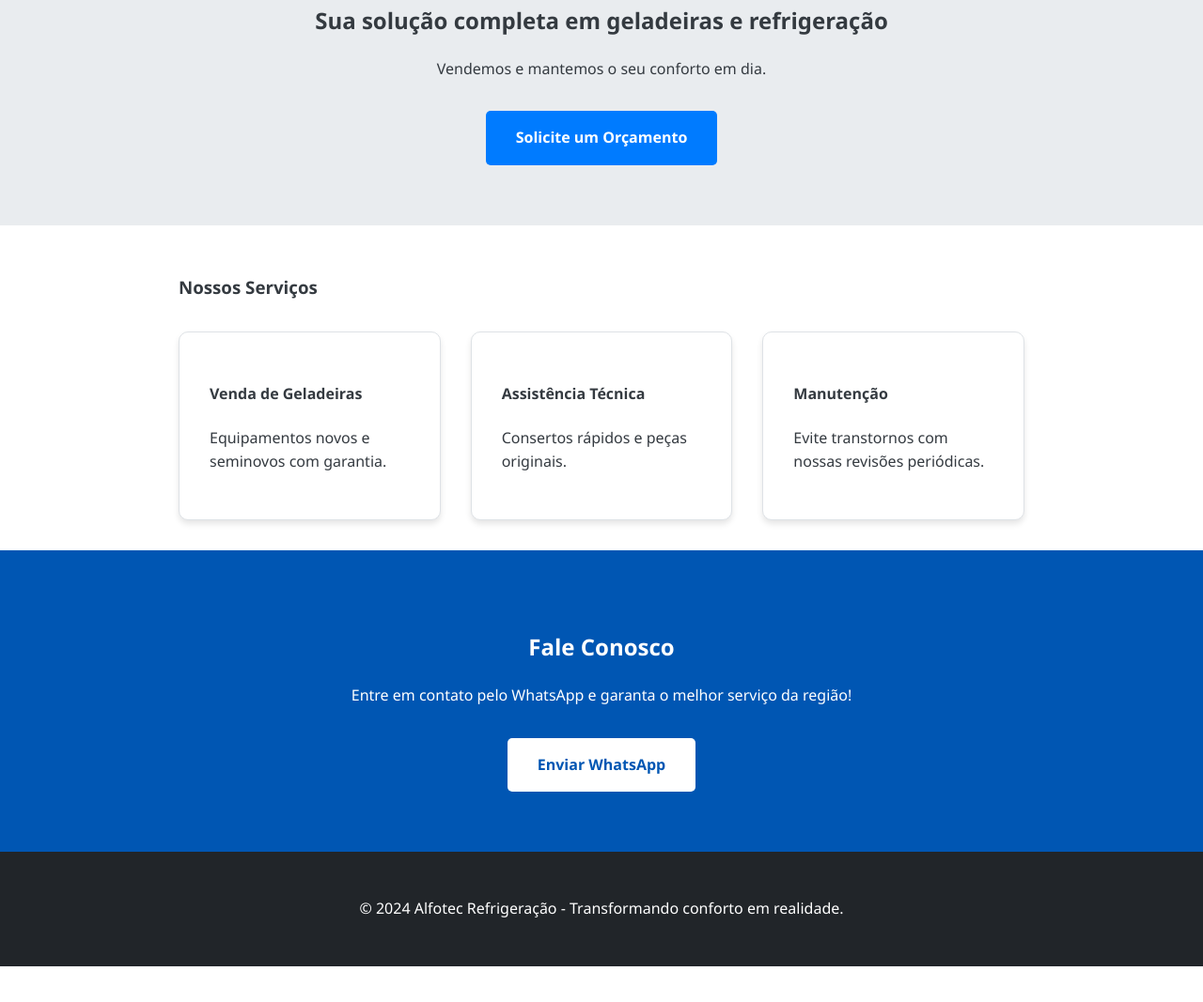
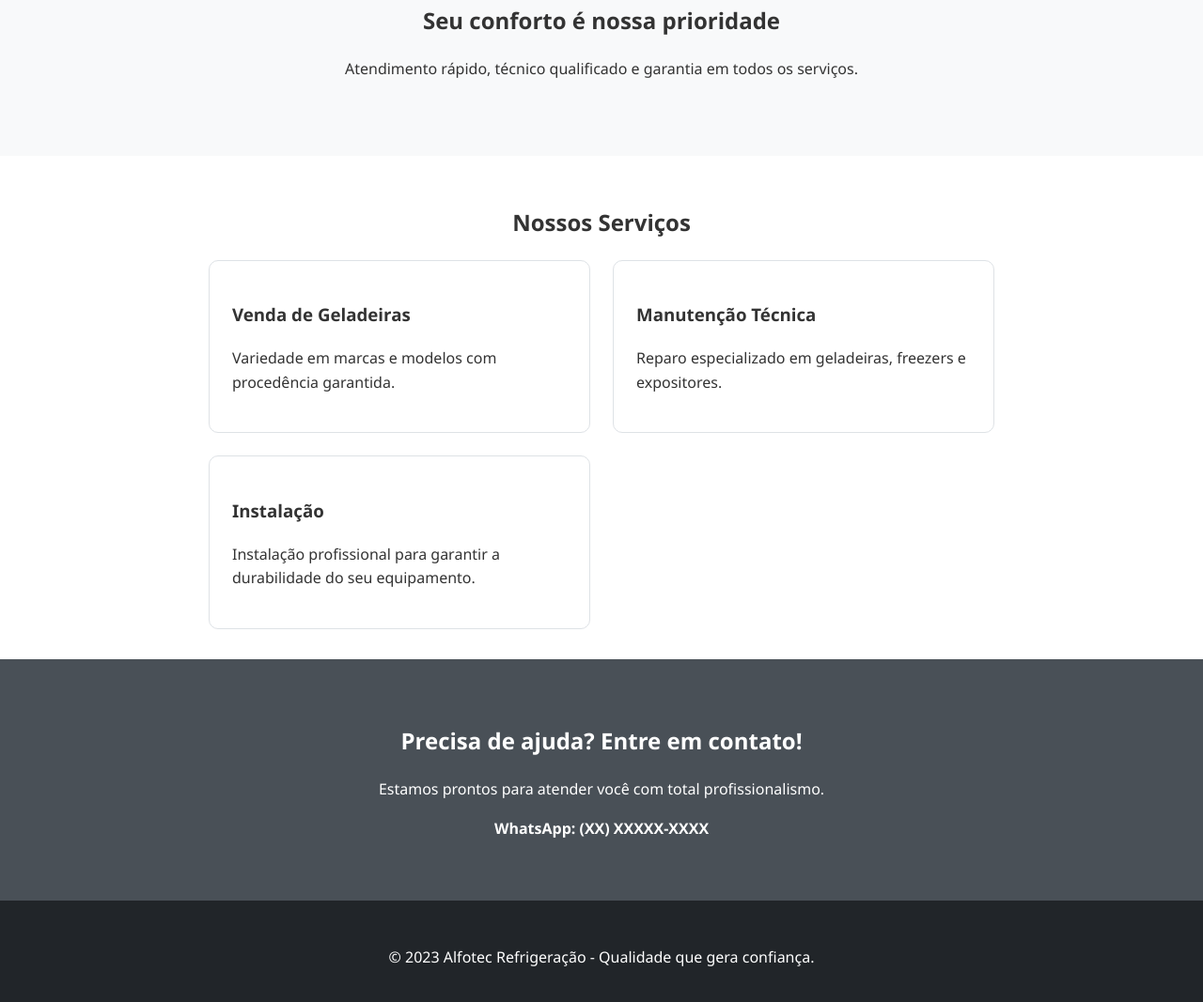
Before and after one commit to pablonoah196-ai/alfotecrefrigeracao, a plain HTML site: page index.html in a window 1280 px wide. Shown: the part 299-1366 px from the top of the page at 94% size. Before the commit the page ends 1328 px from the top, so only its background shows below. Drawn offline with Linux system fonts and the light colour scheme.

Commit message:
Atualizando layout para versão final de divulgação: azul, cinza e branco.

```diff
--- a/index.html
+++ b/index.html
@@ -3,62 +3,66 @@
 <head>
     <meta charset="UTF-8">
     <meta name="viewport" content="width=device-width, initial-scale=1.0">
-    <title>Alfotec Refrigeração | Especialistas em Refrigeração</title>
+    <title>Alfotec Refrigeração | Qualidade e Confiança</title>
     <style>
         :root {
-            --primary: #0056b3;
-            --secondary: #e9ecef;
-            --accent: #007bff;
-            --text: #343a40;
-            --white: #ffffff;
+            --primary: #0056b3; /* Azul profissional */
+            --secondary: #ffffff; /* Branco */
+            --gray: #f8f9fa; /* Cinza claro */
+            --dark-gray: #495057; /* Cinza escuro */
+            --text: #333;
         }
-        body { font-family: 'Segoe UI', Tahoma, Geneva, Verdana, sans-serif; margin: 0; color: var(--text); line-height: 1.6; }
-        header { background: var(--primary); color: var(--white); padding: 3rem 1rem; text-align: center; }
+        * { box-sizing: border-box; }
+        body { font-family: 'Segoe UI', Arial, sans-serif; margin: 0; color: var(--text); line-height: 1.6; }
+        header { background: var(--primary); color: var(--secondary); padding: 3rem 1rem; text-align: center; }
         header h1 { margin: 0; font-size: 2.5rem; }
-        .container { max-width: 900px; margin: auto; padding: 2rem 1rem; }
-        .hero { background: var(--secondary); padding: 4rem 1rem; text-align: center; }
-        .services { display: grid; grid-template-columns: repeat(auto-fit, minmax(250px, 1fr)); gap: 2rem; margin-top: 2rem; }
-        .card { border: 1px solid #dee2e6; padding: 2rem; border-radius: 10px; background: var(--white); box-shadow: 0 4px 6px rgba(0,0,0,0.1); }
-        .contact { text-align: center; padding: 4rem 1rem; background: var(--primary); color: var(--white); }
-        footer { background: #212529; color: var(--white); text-align: center; padding: 2rem; }
-        a.btn { display: inline-block; padding: 1rem 2rem; background: var(--accent); color: white; text-decoration: none; border-radius: 5px; margin-top: 1rem; font-weight: bold; }
+        .hero { padding: 4rem 1rem; text-align: center; background: var(--gray); }
+        .container { padding: 2rem; max-width: 900px; margin: auto; }
+        .service-grid { display: grid; grid-template-columns: repeat(auto-fit, minmax(280px, 1fr)); gap: 1.5rem; }
+        .service-card { border: 1px solid #dee2e6; padding: 1.5rem; border-radius: 10px; background: white; transition: transform 0.3s; }
+        .service-card:hover { transform: translateY(-5px); border-color: var(--primary); }
+        .contact { background: var(--dark-gray); color: white; padding: 3rem 1rem; text-align: center; }
+        footer { background: #212529; color: white; text-align: center; padding: 2rem; }
         @media (max-width: 600px) { header h1 { font-size: 1.8rem; } }
     </style>
 </head>
 <body>
     <header>
         <h1>Alfotec Refrigeração</h1>
-        <p>Qualidade e Confiança em Equipamentos de Refrigeração</p>
+        <p>Especialistas em geladeiras e sistemas de refrigeração.</p>
     </header>
+
     <section class="hero">
-        <h2>Sua solução completa em geladeiras e refrigeração</h2>
-        <p>Vendemos e mantemos o seu conforto em dia.</p>
-        <a href="#contato" class="btn">Solicite um Orçamento</a>
+        <h2>Seu conforto é nossa prioridade</h2>
+        <p>Atendimento rápido, técnico qualificado e garantia em todos os serviços.</p>
     </section>
+
     <div class="container">
-        <h3>Nossos Serviços</h3>
-        <div class="services">
-            <div class="card">
-                <h4>Venda de Geladeiras</h4>
-                <p>Equipamentos novos e seminovos com garantia.</p>
+        <h2 style="text-align: center;">Nossos Serviços</h2>
+        <div class="service-grid">
+            <div class="service-card">
+                <h3>Venda de Geladeiras</h3>
+                <p>Variedade em marcas e modelos com procedência garantida.</p>
             </div>
-            <div class="card">
-                <h4>Assistência Técnica</h4>
-                <p>Consertos rápidos e peças originais.</p>
+            <div class="service-card">
+                <h3>Manutenção Técnica</h3>
+                <p>Reparo especializado em geladeiras, freezers e expositores.</p>
             </div>
-            <div class="card">
-                <h4>Manutenção</h4>
-                <p>Evite transtornos com nossas revisões periódicas.</p>
+            <div class="service-card">
+                <h3>Instalação</h3>
+                <p>Instalação profissional para garantir a durabilidade do seu equipamento.</p>
             </div>
         </div>
     </div>
-    <section id="contato" class="contact">
-        <h2>Fale Conosco</h2>
-        <p>Entre em contato pelo WhatsApp e garanta o melhor serviço da região!</p>
-        <a href="https://wa.me/5500000000000" class="btn" style="background: white; color: var(--primary);">Enviar WhatsApp</a>
+
+    <section class="contact">
+        <h2>Precisa de ajuda? Entre em contato!</h2>
+        <p>Estamos prontos para atender você com total profissionalismo.</p>
+        <p><strong>WhatsApp: (XX) XXXXX-XXXX</strong></p>
     </section>
+
     <footer>
-        <p>&copy; 2024 Alfotec Refrigeração - Transformando conforto em realidade.</p>
+        <p>&copy; 2023 Alfotec Refrigeração - Qualidade que gera confiança.</p>
     </footer>
 </body>
 </html>
```
